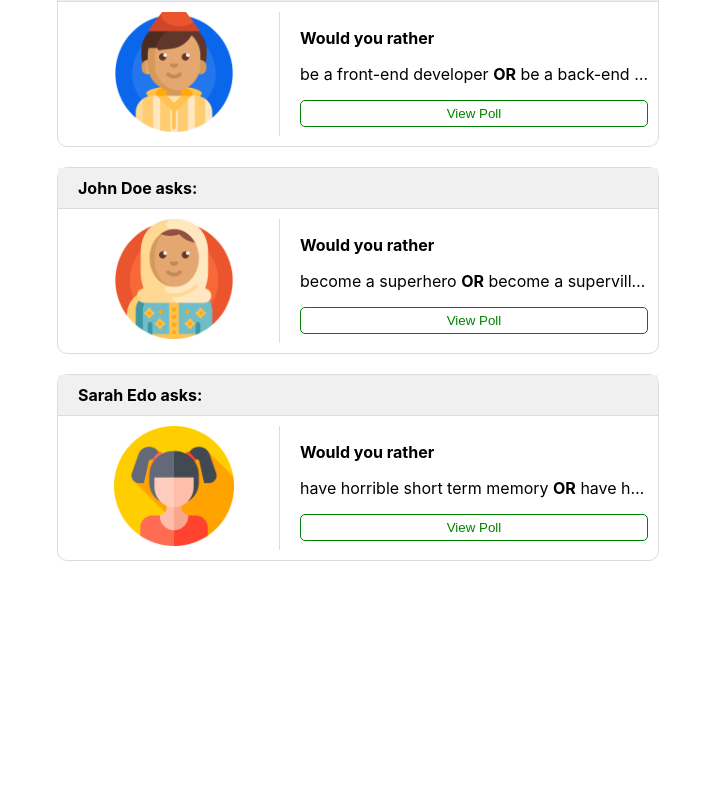
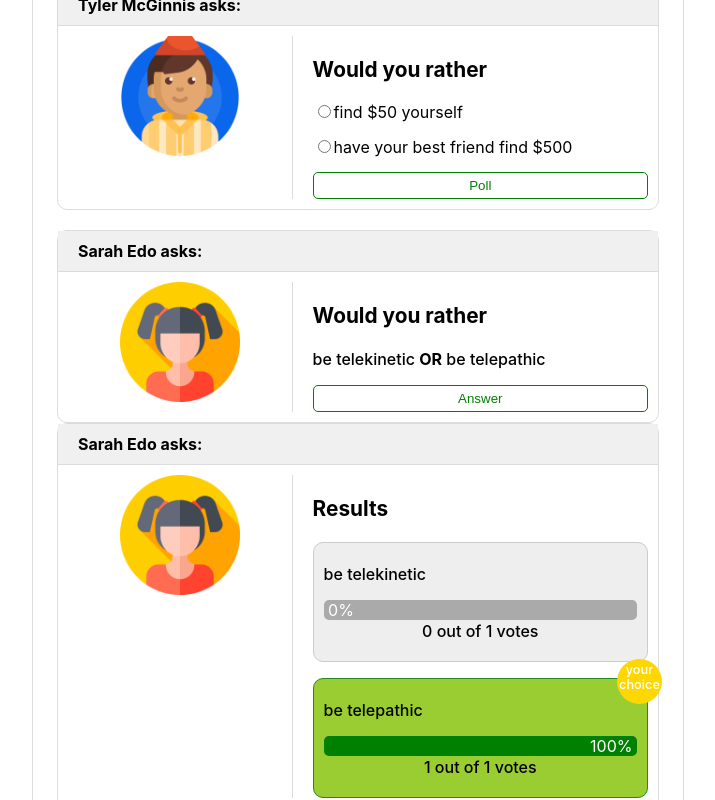
Before and after one commit to rarlala/WouldYouRather, a React (Create React App) app in the folder would-you-rather/: page / in a window 1280 px wide. Shown: the part 700-1500 px from the top of the page, without its empty margins (282-997 px from the left). Before the commit the page ends 1297 px from the top, so only its background shows below. Built offline with nearby package versions, Linux system fonts and the light colour scheme.

Commit message:
Question Detail Component + CSS

```diff
--- a/would-you-rather/src/components/Dashboard.js
+++ b/would-you-rather/src/components/Dashboard.js
@@ -1,17 +1,16 @@
 import React, { Component } from 'react';
 import { connect } from 'react-redux';
 import Question from './Question';
+import QuestionDetail from './QuestionDetail';
 
 class Dashboard extends Component {
   render() {
     return (
-      <div>
-        <h3 className="center"></h3>
+      <div className="dashboard">
         <ul className="dashboard-list">
           {this.props.questionsIds.map(id => (
             <li key={id}>
               <Question id={id} />
-              {/* <div>Questions Id: {id}</div> */}
             </li>
           ))}
         </ul>
--- a/would-you-rather/src/components/Question.js
+++ b/would-you-rather/src/components/Question.js
@@ -1,6 +1,7 @@
 import React, { Component } from 'react';
 import { connect } from 'react-redux';
 import { formatQuestion } from '../utils/helpers';
+import QuestionDetail from './QuestionDetail';
 
 class Question extends Component {
   render() {
@@ -10,7 +11,7 @@ class Question extends Component {
       return <p>No Question</p>;
     }
 
-    console.log('hey', this.props);
+    console.log('ho', this.props);
 
     const {
       name,
@@ -24,6 +25,7 @@ class Question extends Component {
     } = question;
 
     return (
+      <div>
         <div>
           <div className="question">
             <p className="author">{name} asks:</p>
@@ -40,12 +42,20 @@ class Question extends Component {
                 <p className="question-text">
                   {text1} <strong>OR</strong> {text2}
                 </p>
+                {hasAnswered ? (
+                  <button type="submit" className="view-poll">
+                    Answer
+                  </button>
+                ) : (
                   <button type="submit" className="view-poll">
                     View Poll
                   </button>
+                )}
               </div>
             </div>
           </div>
+        </div>
+        <QuestionDetail id={id} />
       </div>
     );
   }
--- /dev/null
+++ b/would-you-rather/src/components/QuestionDetail.js
@@ -0,0 +1,127 @@
+import React, { Component } from 'react';
+import { connect } from 'react-redux';
+import { formatQuestion } from '../utils/helpers';
+
+class QuestionDetail extends Component {
+  render() {
+    const { question } = this.props;
+
+    if (question === null) {
+      return <p>No Question</p>;
+    }
+
+    console.log('hey', this.props);
+
+    const {
+      name,
+      id,
+      avatarURL,
+      optionOne,
+      optionTwo,
+      text1,
+      text2,
+      hasAnswered,
+      voteOne,
+      voteTwo
+    } = question;
+
+    const one_vote = optionOne.votes.length;
+    const two_vote = optionTwo.votes.length;
+    const total_vote = one_vote + two_vote;
+
+    const one_percent = 100 * (one_vote / total_vote);
+    const two_percent = 100 * (two_vote / total_vote);
+
+    return (
+      <div>
+        <div className="question">
+          <p className="author">{name} asks:</p>
+          <div className="question-box">
+            <div className="question-box-left">
+              <img
+                src={avatarURL}
+                alt={`Avatar of ${name}`}
+                className="avatar"
+              />
+            </div>
+            {hasAnswered ? (
+              <div className="question-box-right">
+                <p className="title">Results</p>
+                <div className={'answer-box' + ' ' + (voteOne ? 'active' : '')}>
+                  {voteOne ? (
+                    <div className="choice">
+                      <p>your choice</p>
+                    </div>
+                  ) : (
+                    ''
+                  )}
+                  <p className="question-text">{text1}</p>
+                  <div className="total-bar">
+                    <div
+                      className="percent"
+                      style={{ width: `${one_percent}%` }}
+                    >
+                      &nbsp;{one_percent}%&nbsp;
+                    </div>
+                  </div>
+                  <p className="vote-detail">
+                    {one_vote} out of {total_vote} votes
+                  </p>
+                </div>
+
+                <div className={'answer-box' + ' ' + (voteTwo ? 'active' : '')}>
+                  {voteTwo ? (
+                    <div className="choice">
+                      <p>your choice</p>
+                    </div>
+                  ) : (
+                    ''
+                  )}
+                  <p className="question-text">{text2}</p>
+                  <div className="total-bar">
+                    <div
+                      className="percent"
+                      style={{ width: `${two_percent}%` }}
+                    >
+                      &nbsp;{two_percent}%&nbsp;
+                    </div>
+                  </div>
+                  <p className="vote-detail">
+                    {two_vote} out of {total_vote} votes
+                  </p>
+                </div>
+              </div>
+            ) : (
+              <div className="question-box-right">
+                <p className="title">Would you rather</p>
+                <form>
+                  <label>
+                    <input type="radio" name="radioGroup" value="one" />
+                    {optionOne.text}
+                  </label>
+                  <label>
+                    <input type="radio" name="radioGroup" value="two" />
+                    {optionTwo.text}
+                  </label>
+                  <button type="submit" className="view-poll">
+                    Poll
+                  </button>
+                </form>
+              </div>
+            )}
+          </div>
+        </div>
+      </div>
+    );
+  }
+}
+
+function mapStateToProps({ authedUser, users, questions }, { id }) {
+  const question = questions[id];
+  return {
+    authedUser,
+    question: formatQuestion(question, users[question.author], authedUser)
+  };
+}
+
+export default connect(mapStateToProps)(QuestionDetail);
--- a/would-you-rather/src/index.css
+++ b/would-you-rather/src/index.css
@@ -95,7 +95,7 @@ li {
 
 .question-box-right .title {
   font-weight: bold;
-  font-size: 1rem;
+  font-size: 1.3rem;
 }
 
 .question-box-right .question-text {
@@ -119,3 +119,64 @@ li {
   color: #fff;
   transition: background 0.5s;
 }
+
+.question-box-right label {
+  display: block;
+  margin-bottom: 15px;
+}
+
+.answer-box {
+  background: #eee;
+  border: 1px solid #ccc;
+  border-radius: 10px;
+  padding: 5px 10px;
+  margin-top: 16px;
+}
+
+.answer-box.active {
+  position: relative;
+  border: 1px solid forestgreen;
+  background: yellowgreen;
+}
+
+.answer-box.active .choice {
+  position: absolute;
+  width: 45px;
+  height: 45px;
+  right: -15px;
+  top: -20px;
+  border-radius: 45px;
+  background: gold;
+  text-align: center;
+}
+
+.answer-box.active .choice p {
+  font-size: 0.8rem;
+  font-weight: 500;
+  margin: 3px 0;
+  color: #fff;
+}
+
+.question-text {
+  font-weight: 500;
+}
+
+.answer-box .total-bar {
+  width: 100%;
+  background: #aaa;
+  border-radius: 5px;
+  position: relative;
+}
+
+.percent {
+  background: green;
+  border-radius: 5px;
+  color: white;
+  text-align: right;
+}
+
+.vote-detail {
+  margin: 1px 0 15px 0;
+  text-align: center;
+  font-weight: 500;
+}
--- a/would-you-rather/src/utils/helpers.js
+++ b/would-you-rather/src/utils/helpers.js
@@ -12,6 +12,8 @@ export function formatQuestion(question, author, authedUser) {
     text2: optionTwo['text'],
     hasAnswered:
       optionOne['votes'].includes(authedUser) ||
-      optionTwo['votes'].includes(authedUser)
+      optionTwo['votes'].includes(authedUser),
+    voteOne: optionOne['votes'].includes(authedUser),
+    voteTwo: optionTwo['votes'].includes(authedUser)
   };
 }
```
Lines whose indentation alone changed are shown as unchanged.
